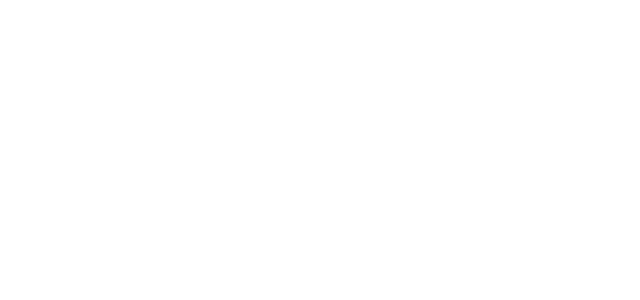
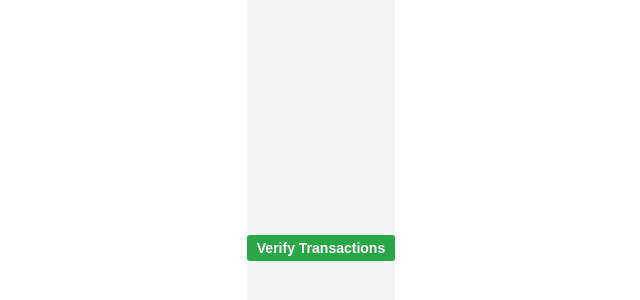
Before and after one commit to MarcoMeyer1/apds-part-2, a React (Create React App) app in the folder employee/: page /employee-dashboard in a window 1280 px wide. Before the commit this address had no page. Shown: the part 152-452 px from the top of the page, without its empty margins (319-959 px from the left). Built offline with nearby package versions, Linux system fonts and the light colour scheme.

Commit message:
fixed routes

```diff
--- a/employee/package.json
+++ b/employee/package.json
@@ -35,5 +35,8 @@
       "last 1 firefox version",
       "last 1 safari version"
     ]
+  },
+  "devDependencies": {
+    "cross-env": "^7.0.3"
   }
 }
--- a/employee/src/App.js
+++ b/employee/src/App.js
@@ -2,12 +2,16 @@
 import './App.css';
 import { BrowserRouter as Router, Route, Routes, Link } from 'react-router-dom';
 import Login from './Pages/Login';
+import EmployeeDashboard from './Pages/EmployeeDashboard';
+import VerifyTransactions from './Pages/VerifyTransactions';
 
 function App() {
   return (
    <Router>
     <Routes>
     <Route path="/" element={<Login />} />
+    <Route path="/employee-dashboard" element={<EmployeeDashboard />} />
+    <Route path="/verify-transactions" element={<VerifyTransactions />} />
     </Routes>
    </Router>
   );
```
Also changed, not shown: 2 other files (tests, documents, lock files or other folders).
